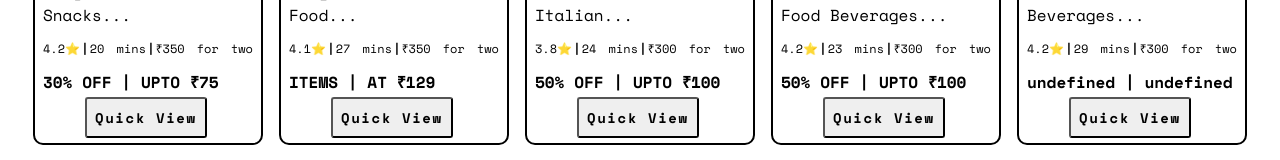
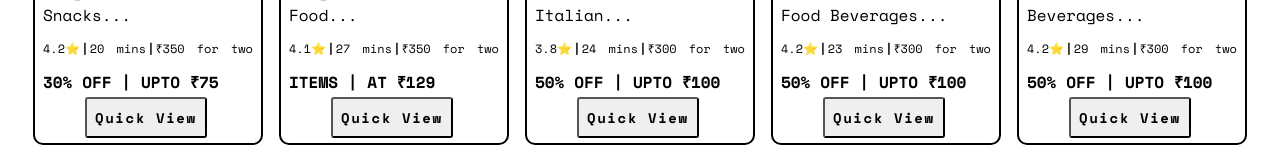
Before and after one commit to clevercoderjoy/Food-Code, a React (Vite) app: page / in a window 1280 px wide. Shown: the part 346-506 px from the top of the page. Built offline with nearby package versions, Linux system fonts and the light colour scheme.

Commit message:
fix: minor fixes

```diff
--- a/src/data/resData.js
+++ b/src/data/resData.js
@@ -335,6 +335,7 @@ export const resObj = [
       badgesV2: {
         entityBadges: { imageBased: {}, textBased: {}, textExtendedBadges: {} },
       },
+      aggregatedDiscountInfoV3: { header: "50% OFF", subHeader: "UPTO ₹100" },
       loyaltyDiscoverPresentationInfo: {
         logoCtx: { logo: "Swiggy%20One%20Lite/One_lite_vertical_logo.png" },
         freedelMessage: "FREE DELIVERY",
```
